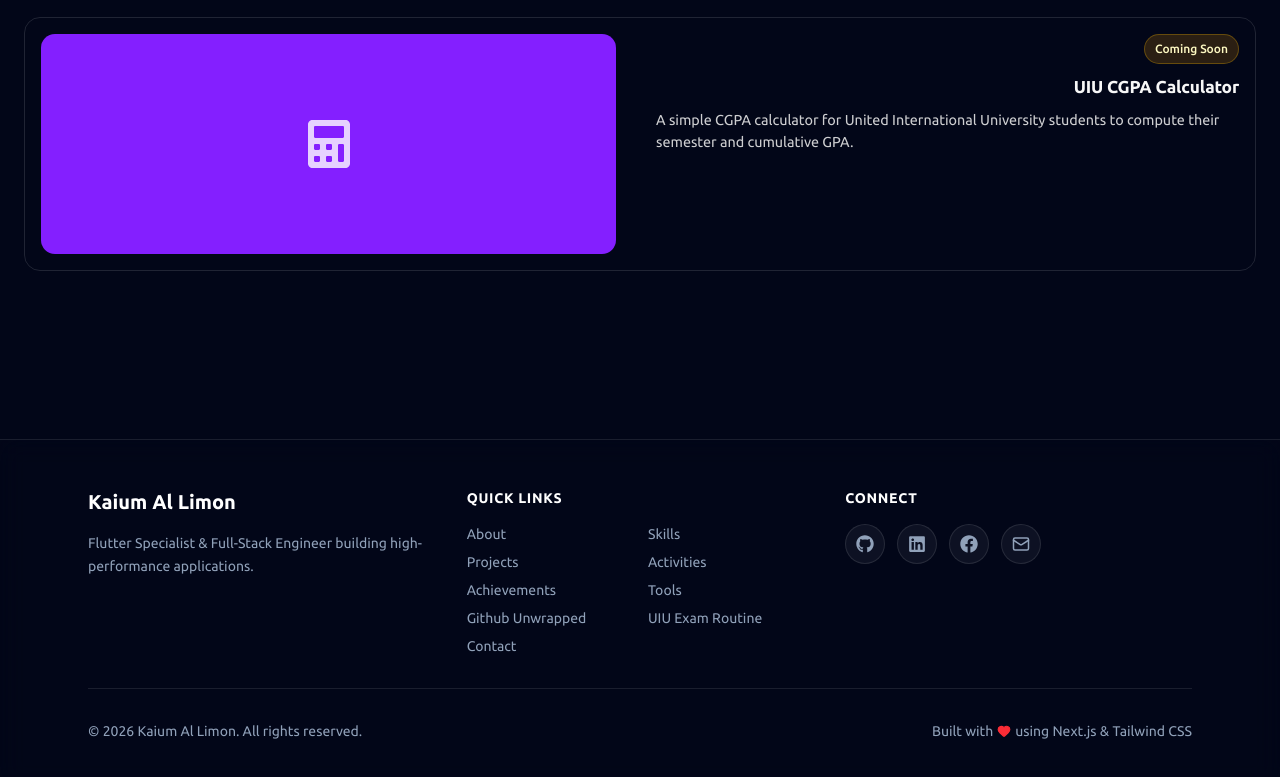
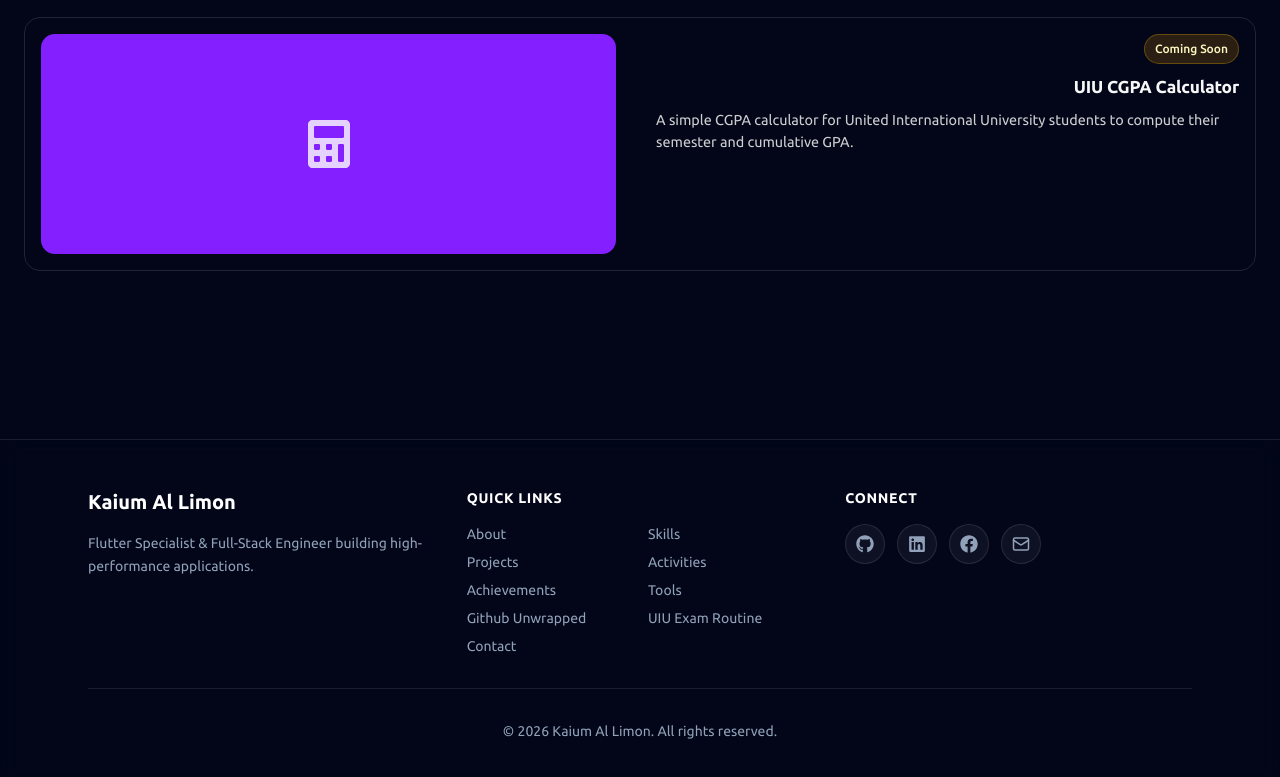
Before and after one commit to kaiumallimon/portfolio, a Next.js app: page /tools in a window 1280 px wide. Shown: the part 883-1660 px from the top of the page. Built offline with nearby package versions, Linux system fonts and the light colour scheme.

Commit message:
feat: add new portfolio UI and update footer component.

```diff
--- a/components/custom-new/footer.tsx
+++ b/components/custom-new/footer.tsx
@@ -116,13 +116,10 @@
           whileInView={{ opacity: 1 }}
           viewport={{ once: true }}
           transition={{ duration: 0.5, delay: 0.5 }}
-          className="pt-8 border-t border-white/10 flex flex-col md:flex-row justify-between items-center gap-4 text-sm text-slate-400"
+          className="pt-8 border-t border-white/10 flex flex-col md:flex-row justify-center items-center gap-4 text-sm text-slate-400"
         >
           <p>
             © {currentYear} Kaium Al Limon. All rights reserved.
-          </p>
-          <p className="flex items-center gap-1">
-            Built with <Heart size={14} className="text-red-500 fill-red-500" /> using Next.js & Tailwind CSS
           </p>
         </motion.div>
       </div>
--- a/components/custom-new/home-hero.tsx
+++ b/components/custom-new/home-hero.tsx
@@ -54,11 +54,11 @@
           </p>
 
           <div className="flex flex-col sm:flex-row gap-4 pt-4">
-            <a href="#projects" className="px-8 py-3.5 bg-indigo-600 hover:bg-indigo-500 text-white rounded-full font-medium transition-all shadow-lg shadow-indigo-500/25 flex items-center justify-center gap-2 group cursor-target">
+            <a href="#projects" className="px-8 py-2 bg-indigo-600 hover:bg-indigo-500 text-white rounded-full font-medium transition-all shadow-lg shadow-indigo-500/25 flex items-center justify-center gap-2 group cursor-target">
               Download CV
               <Download size={18} className="transform group-hover:translate-x-1 transition-transform duration-300" />
             </a>
-            <a href="#contact" className="px-8 py-3.5 border backdrop-blur-md hover:bg-white/5 text-white rounded-full font-medium transition-all flex items-center justify-center gap-2 cursor-target">
+            <a href="#contact" className="px-8 py-2 border backdrop-blur-md hover:bg-white/5 text-white rounded-full font-medium transition-all flex items-center justify-center gap-2 cursor-target">
               Let's Talk
               <ArrowRight size={18} className="transform group-hover:translate-x-1 transition-transform duration-300" />
             </a>
--- a/components/custom-new/home-tech-tools.tsx
+++ b/components/custom-new/home-tech-tools.tsx
@@ -52,10 +52,10 @@
     {
         title: "Web & DevOps",
         icon: Globe,
-        hoverBorder: "hover:border-orange-500/30",
-        iconContainer: "bg-orange-500/10 text-orange-400",
-        highlightStyles: "bg-orange-500/10 text-orange-300 border-orange-500/20",
-        cardGradient: "bg-gradient-to-br from-orange-500/10 to-transparent",
+        hoverBorder: "hover:border-purple-500/30",
+        iconContainer: "bg-purple-500/10 text-purple-400",
+        highlightStyles: "bg-purple-500/10 text-purple-300 border-purple-500/20",
+        cardGradient: "bg-gradient-to-br from-purple-500/10 to-transparent",
         cardShadow: "shadow-inner",
         skills: [
             { name: "Next.js", highlight: true },
```
